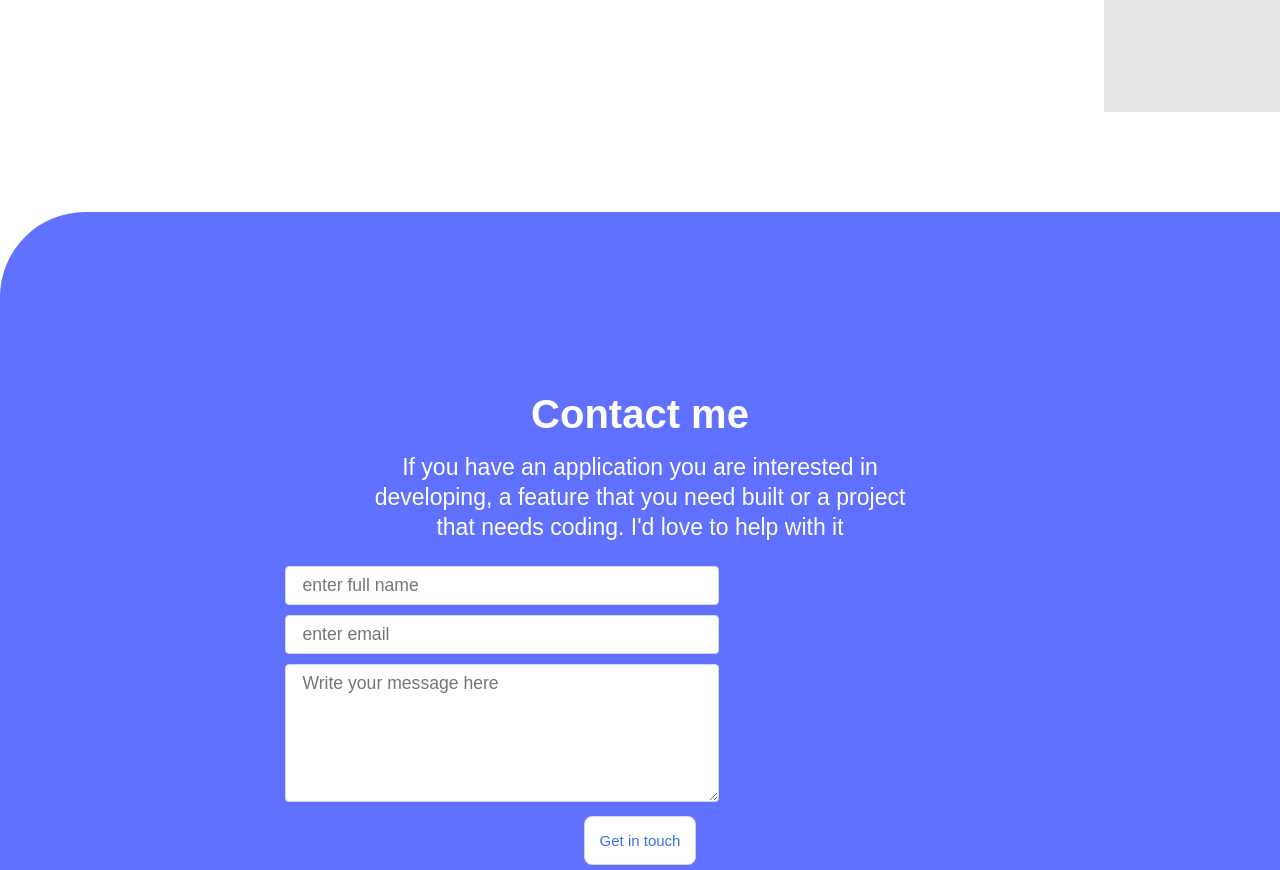
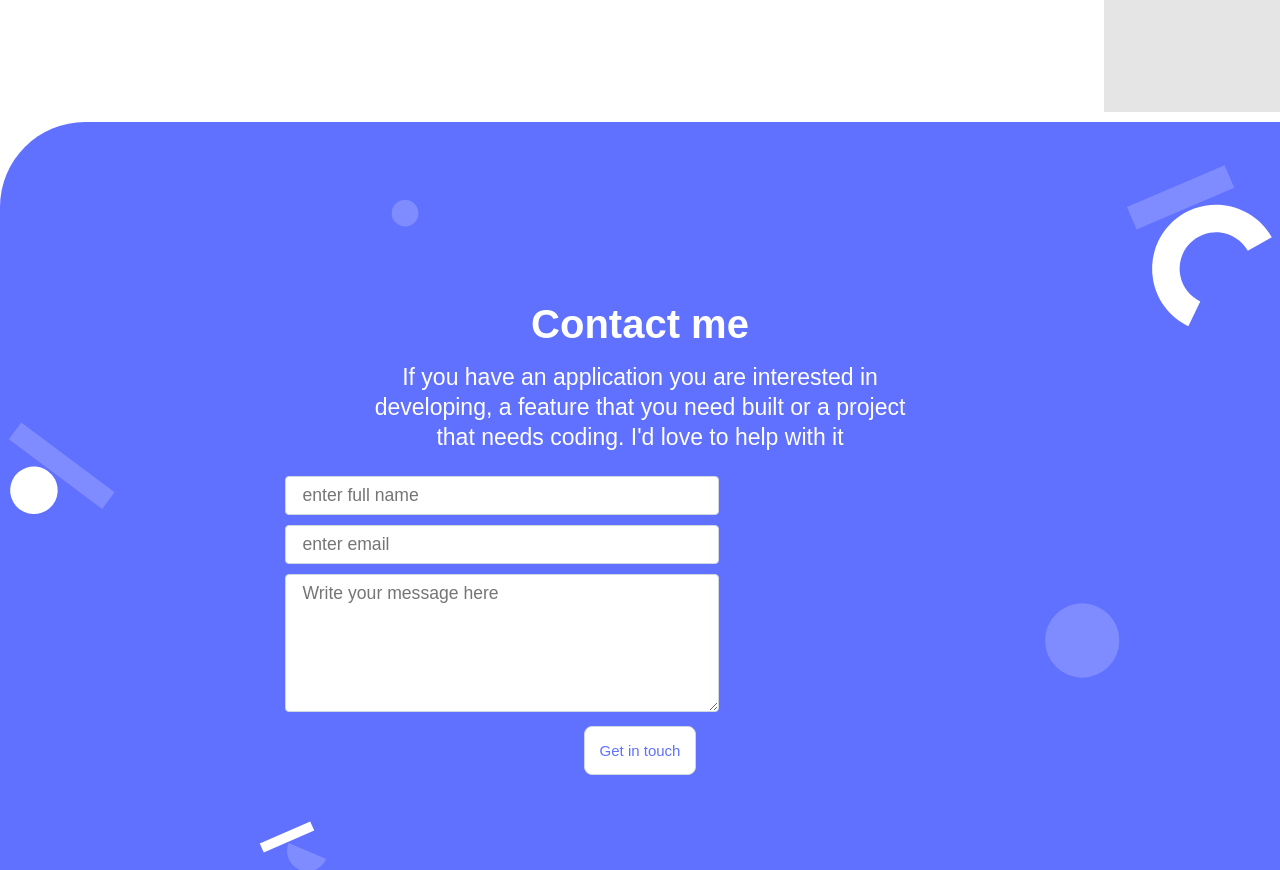
Before and after one commit to AyomipoMajek/My-Portfolio, a website: page index.html in a window 1280 px wide. Shown: the part 3720-4590 px from the top of the page. Drawn offline with Linux system fonts and the light colour scheme.

Commit message:
portfolio fixed according to second review

```diff
--- a/style.css
+++ b/style.css
@@ -281,7 +281,7 @@ p {
   box-sizing: border-box;
   padding: 0 6.2%;
   gap: 12px;
-  margin-top: 100px;
+  margin-top: 10px;
 }
 
 .heading-2 {
@@ -350,7 +350,7 @@ p {
   top: 50%;
   padding: 15px;
   border-radius: 8px;
-  color: #396df2;
+  color: #6070ff;
   background-color: #fff;
   border: 1px solid #cfd8dc;
   font-size: 15px;
@@ -522,6 +522,14 @@ p {
     margin-left: 150px;
   }
 
+  #shape-1 {
+    padding-left: 700px;
+  }
+
+  .formsection {
+    background-image: url(images/contact\ form\ background\ shapes.svg);
+  }
+
   .formsection p {
     font-weight: 100;
     font-size: 23px;
```
Also changed, not shown: index.html (+0 -1 lines), images/contact form background shapes.svg (added), images/down left again o.svg (added), images/down left again.svg (added), images/down right again.svg (added), images/down right.jpg (added), images/left blue.jpg (added), images/left down (2).jpg (added), images/left down.jpg (added), images/left white.jpg (added), images/right blue.jpg (added), images/right white.jpg (added), images/top again.svg (added), images/top blue.jpg (added), 4 more files.
